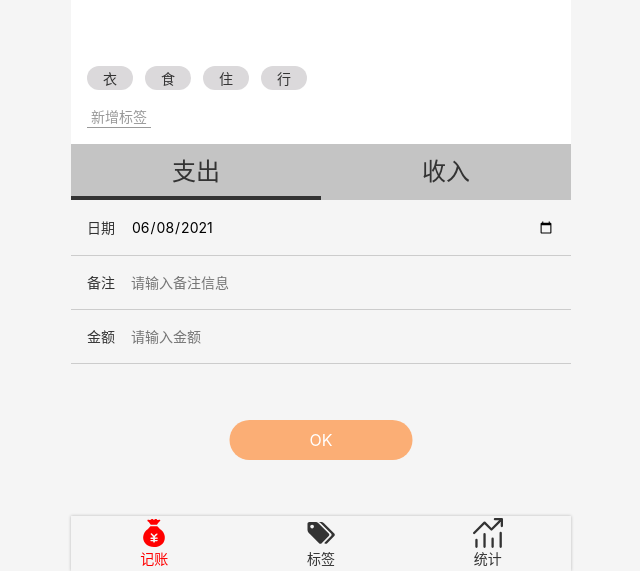
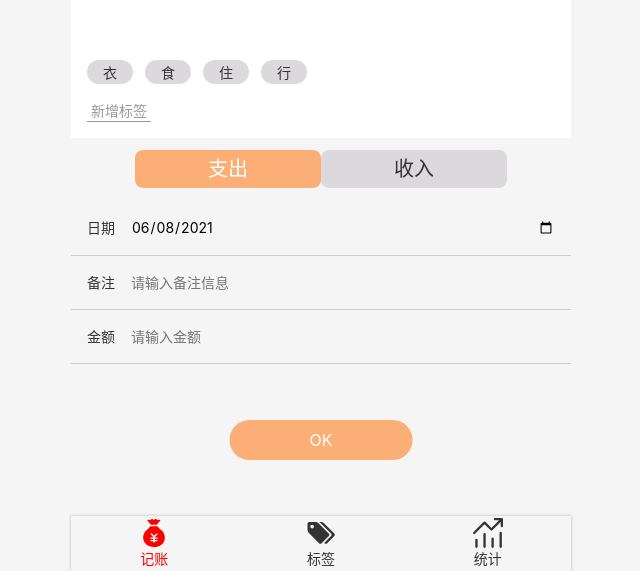
Before and after one commit to qianyuzzf/make-money-1, a Vue app: page /#/money in a window 1280 px wide. Shown: the part 229-800 px from the top of the page, without its empty margins (319-959 px from the left). Built offline with nearby package versions, Linux system fonts and the light colour scheme.

Commit message:
修改 Tabs.vue css

```diff
--- a/src/components/Tabs.vue
+++ b/src/components/Tabs.vue
@@ -37,27 +37,24 @@ export default defineComponent({
 </script>
 
 <style lang="scss" scoped>
+@import "~@/assets/styles/helper.scss";
+
 .tabs {
   display: flex;
-  background: #c4c4c4;
-  font-size: 24px;
+  font-size: 20px;
+  padding: 12px 64px;
   text-align: center;
 
   > li {
     width: 50%;
-    padding: 10px 0;
+    padding: 4px 0;
     position: relative;
+    border-radius: 8px;
+    background: #dbd9db;
 
     &.selected {
-      &::after {
-        content: '';
-        width: 100%;
-        height: 4px;
-        bottom: 0;
-        left: 0;
-        background: #333333;
-        position: absolute;
-      }
+      background: $sure-button-bg;
+      color: $sure-button-color;
     }
   }
 }
```
